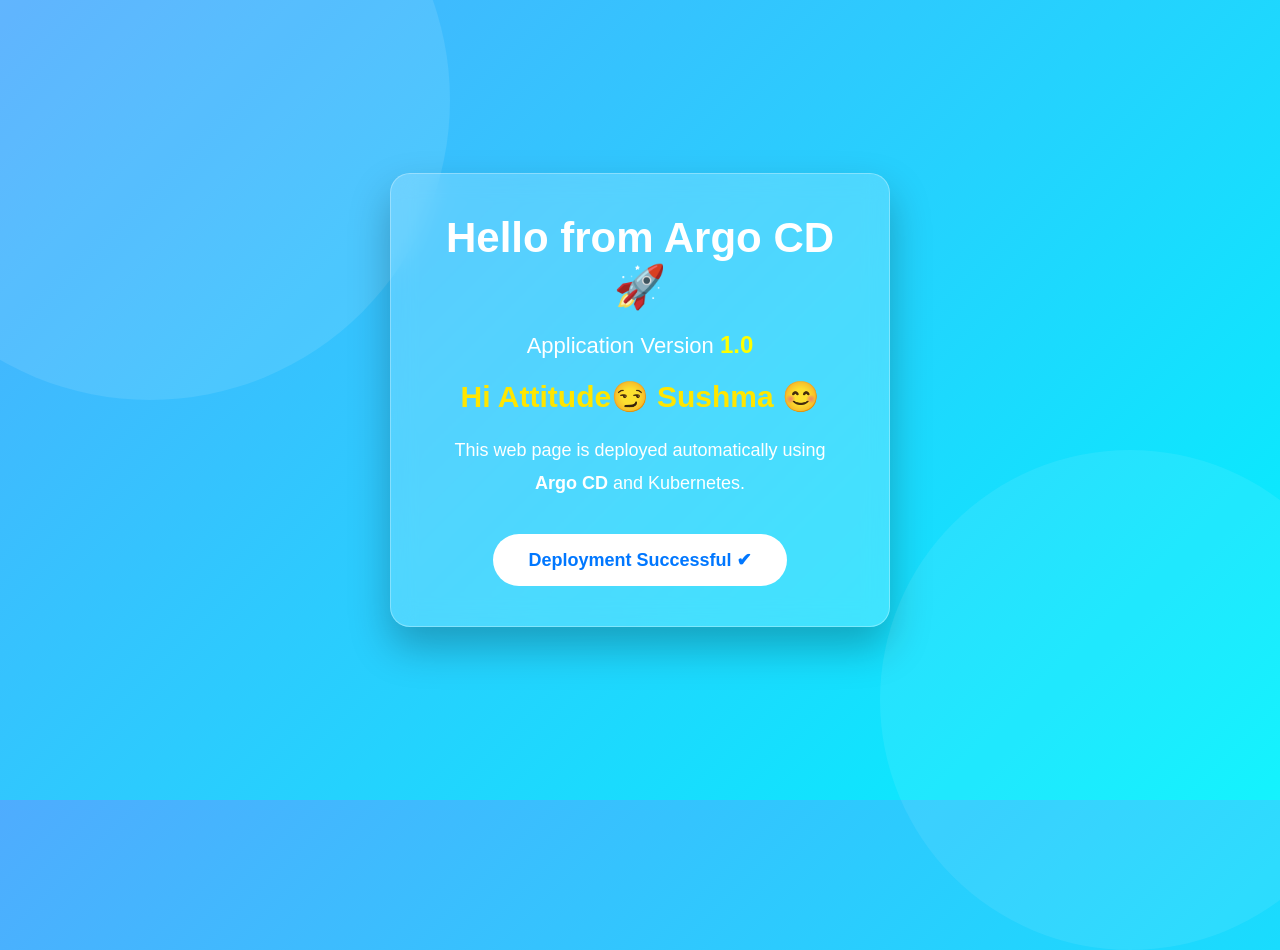
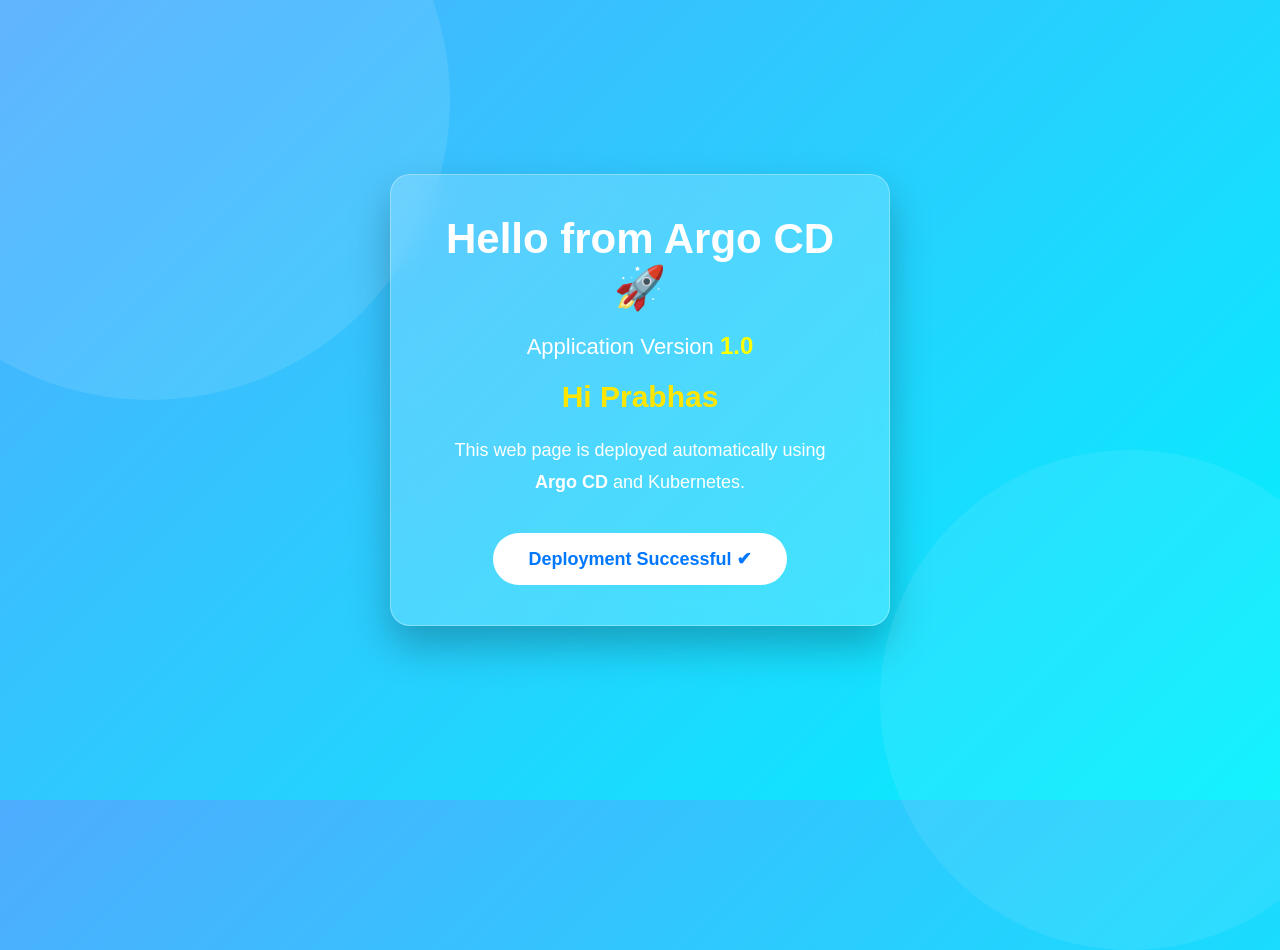
Before and after one commit to kommagallashivanand-maker/Argocd, a plain HTML site: page index.html in a window 1280 px wide. Shown: the top 950 px of the page. Drawn offline with Linux system fonts and the light colour scheme.

Commit message:
completed

```diff
--- a/index.html
+++ b/index.html
@@ -16,7 +16,7 @@
             Application Version <span>1.0</span>
         </p>
 
-        <h2>Hi Attitude😏 Sushma 😊</h2>
+        <h2>Hi Prabhas</h2>
 
         <p class="description">
             This web page is deployed automatically using
```
Also changed, not shown: 1 other file.
